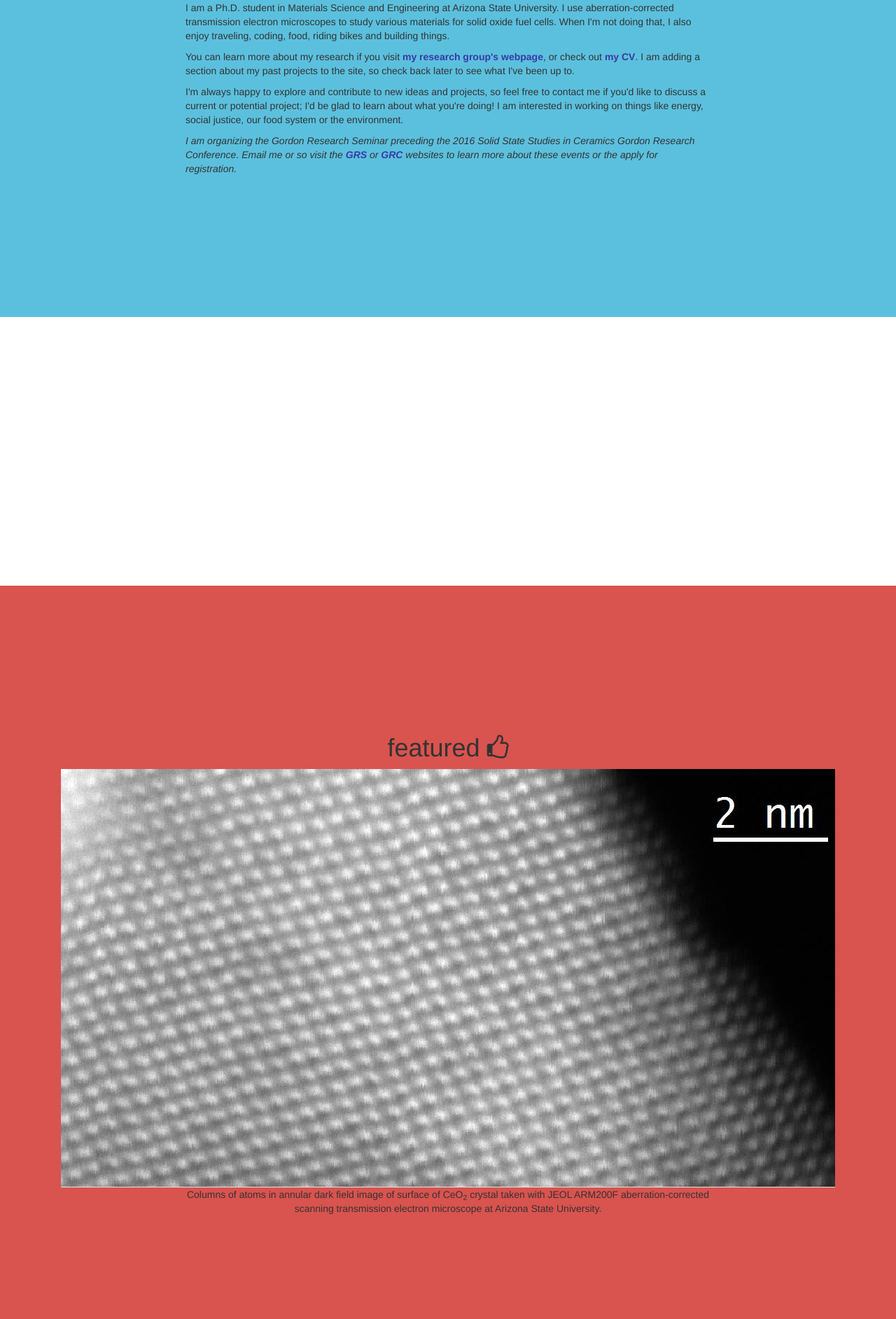
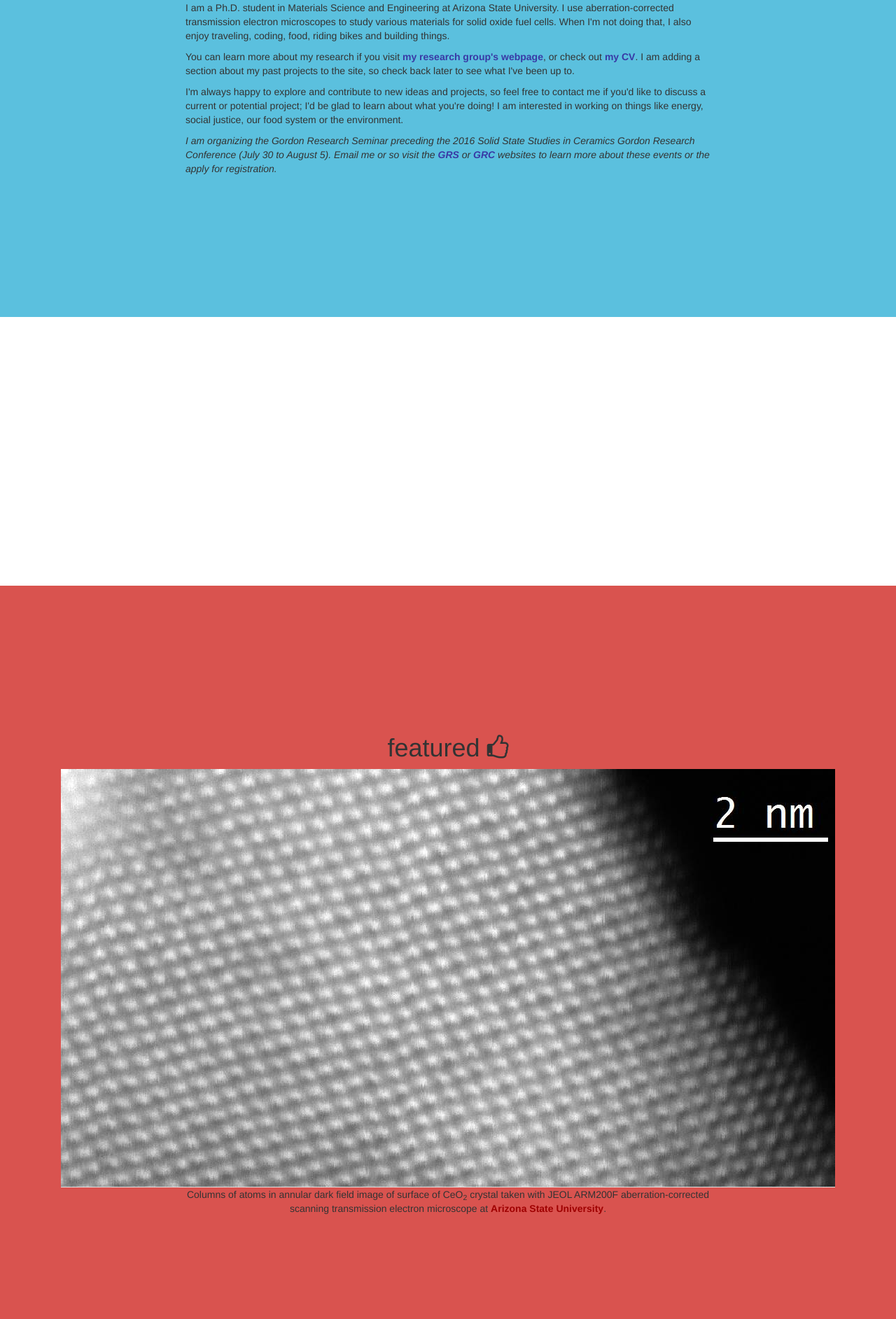
Before and after one commit to willjbowman/wills-website, a PHP site: page / in a window 1280 px wide. Shown: the part 1665-3550 px from the top of the page at 70% size. Run offline with PHP 8.4, Linux system fonts and the light colour scheme.

Commit message:
styled some links, edited about grs text

```diff
--- a/public/css/will.css
+++ b/public/css/will.css
@@ -136,6 +136,10 @@ a.about_link {
 	color: #3939A5;
 }
 
+a.featured_link {
+	color: #9F0000;
+}
+
 a.cv_link {
 	color: #BE4405;
 }
--- a/public/index.html
+++ b/public/index.html
@@ -95,7 +95,7 @@
 
         <p>I'm always happy to explore and contribute to new ideas and projects, so feel free to contact me if you'd like to discuss a current or potential project; I'd be glad to learn about what you're doing! I am interested in working on things like energy, social justice, our food system or the environment.</p>
 
-        <p><em>I am organizing the Gordon Research Seminar preceding the 2016 Solid State Studies in Ceramics Gordon Research Conference. Email me or so visit the <a href="http://www.grc.org/programs.aspx?id=17147" class="link about_link">GRS</a> or <a href="http://www.grc.org/programs.aspx?id=11083" class="link about_link">GRC</a> websites to learn more about these events or the apply for registration.</em></p>
+        <p><em>I am organizing the Gordon Research Seminar preceding the 2016 Solid State Studies in Ceramics Gordon Research Conference (July 30 to August 5). Email me or so visit the <a href="http://www.grc.org/programs.aspx?id=17147" class="link about_link">GRS</a> or <a href="http://www.grc.org/programs.aspx?id=11083" class="link about_link">GRC</a> websites to learn more about these events or the apply for registration.</em></p>
       </div>
     </div>
   </div>
@@ -118,7 +118,7 @@
     <div class="row">
       <div class="col-md-offset-2 col-md-8">
         <center>
-          <p>Columns of atoms in annular dark field image of surface of CeO<sub>2</sub> crystal taken with JEOL ARM200F aberration-corrected scanning transmission electron microscope at Arizona State University.</p>
+          <p>Columns of atoms in annular dark field image of surface of CeO<sub>2</sub> crystal taken with JEOL ARM200F aberration-corrected scanning transmission electron microscope at <a href="http://le-csss.asu.edu/ARM200F" class="link featured_link">Arizona State University</a>.</p>
         </center>
       </div>
     </div>
@@ -144,8 +144,8 @@
               Click the icons below to view and/or download my CV as a .pdf, or download the Word file (.docx)
             </p>
             <p>
-              <a href="downloads/cv/Will_Bowman_CV_3pg.pdf" target="_blank" title="will's cv"><i class="fa fa-file-pdf-o fa-2x"></i></a>
-              <a href="downloads/cv/Will_Bowman_CV_3pg.docx" target="_blank" title="will's cv"><i class="fa fa-file-word-o fa-2x"></i></a> (3 pages)
+              <a href="downloads/cv/Will_Bowman_CV_3pg.pdf" class="link cv_link" target="_blank" title="will's cv"><i class="fa fa-file-pdf-o fa-2x"></i></a>
+              <a href="downloads/cv/Will_Bowman_CV_3pg.docx" class="link cv_link" target="_blank" title="will's cv"><i class="fa fa-file-word-o fa-2x"></i></a> (3 pages)
             </p>
           </div>
         </div>
```
